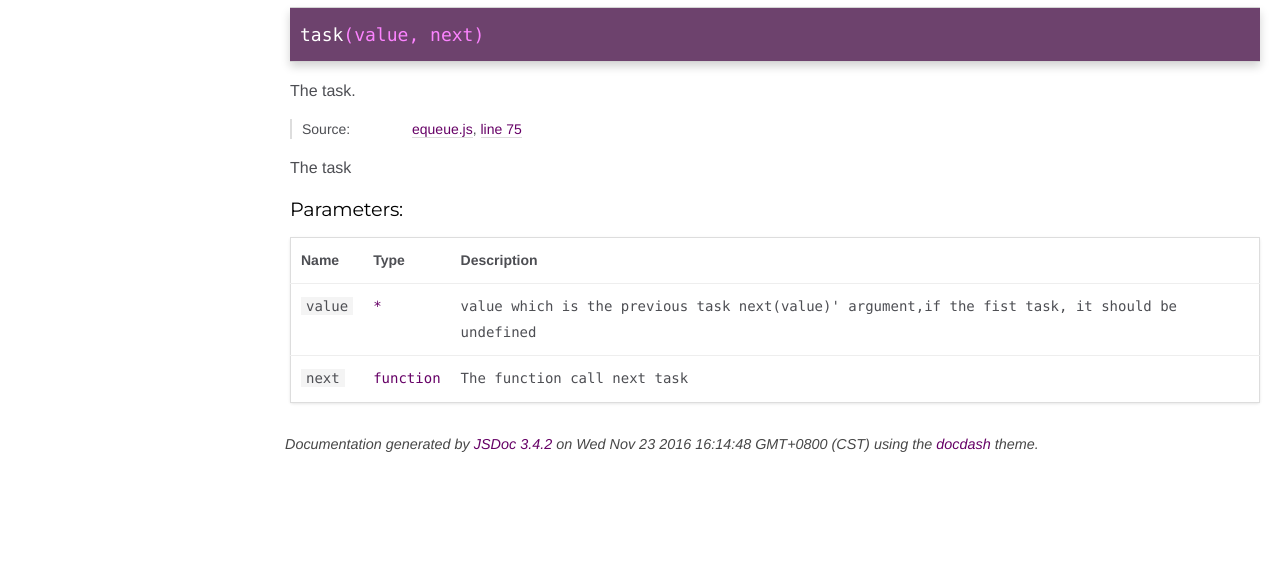
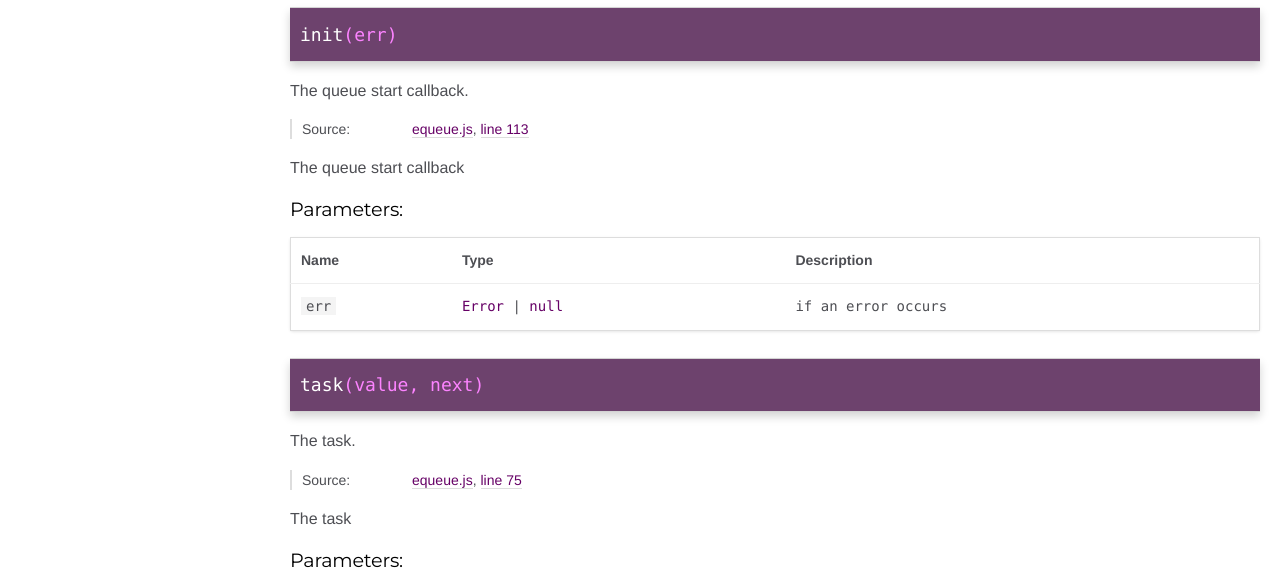
Before and after one commit to axetroy/equeue, a website built with webpack: page docs/global.html in a window 1280 px wide. Shown: the part 167-751 px from the top of the page. Built offline with nearby package versions, Linux system fonts and the light colour scheme.

Commit message:
doc: update doc

```diff
--- a/docs/global.html
+++ b/docs/global.html
@@ -111,6 +111,144 @@
 
 
         <h3 class="subsection-title">Type Definitions</h3>
+
+
+
+
+
+
+    <h4 class="name" id="init"><span class="type-signature"></span>init<span class="signature">(err)</span><span class="type-signature"></span></h4>
+
+
+    <p class="summary">The queue start callback.</p>
+
+
+
+
+
+<dl class="details">
+
+
+    <dt class="tag-source">Source:</dt>
+    <dd class="tag-source"><ul class="dummy"><li>
+        <a href="equeue.js.html">equeue.js</a>, <a href="equeue.js.html#line113">line 113</a>
+    </li></ul></dd>
+
+
+
+
+
+
+
+
+
+
+
+
+
+
+
+
+
+
+
+
+
+
+
+
+
+
+
+
+
+
+
+</dl>
+
+
+
+
+
+<div class="description">
+    The queue start callback
+</div>
+
+
+
+
+
+
+
+
+
+
+
+    <h5>Parameters:</h5>
+
+
+<table class="params">
+    <thead>
+    <tr>
+
+        <th>Name</th>
+
+
+        <th>Type</th>
+
+
+
+
+
+        <th class="last">Description</th>
+    </tr>
+    </thead>
+
+    <tbody>
+
+
+        <tr>
+
+                <td class="name"><code>err</code></td>
+
+
+            <td class="type">
+
+
+<span class="param-type">Error</span>
+|
+
+<span class="param-type">null</span>
+
+
+
+            </td>
+
+
+
+
+
+            <td class="description last">if an error occurs</td>
+        </tr>
+
+
+    </tbody>
+</table>
+
+
+
+
+
+
+
+
+
+
+
+
+
+
+
 
 
 
@@ -286,7 +424,7 @@
 <br class="clear">
 
 <footer>
-    Documentation generated by <a href="https://github.com/jsdoc3/jsdoc">JSDoc 3.4.2</a> on Wed Nov 23 2016 16:14:48 GMT+0800 (CST) using the <a href="https://github.com/clenemt/docdash">docdash</a> theme.
+    Documentation generated by <a href="https://github.com/jsdoc3/jsdoc">JSDoc 3.4.3</a> on Fri Nov 25 2016 00:36:00 GMT+0800 (CST) using the <a href="https://github.com/clenemt/docdash">docdash</a> theme.
 </footer>
 
 <script>prettyPrint();</script>
--- a/package.json
+++ b/package.json
@@ -10,7 +10,7 @@
     "build:es6": "webpack --display-error-details --progress --colors --es6",
     "watch": "webpack --display-error-details --progress --colors --watch --es5",
     "coverage": "istanbul cover ./**/*.js",
-    "doc": "yarn run build:es6 && jsdoc dist/equeue.js -c jsdoc.conf.json --readme ./README.md && yarn run build"
+    "doc": "yarn run build:es6 && ./node_modules/.bin/jsdoc dist/equeue.js -c jsdoc.conf.json --readme ./README.md && yarn run build"
   },
   "author": "axetroy",
   "license": "MIT",
@@ -27,6 +27,7 @@
     "docdash": "^0.4.0",
     "gulp": "^3.9.1",
     "istanbul": "^0.4.5",
+    "jsdoc": "^3.4.3",
     "jsdocs": "^0.1.0",
     "mocha": "^3.0.2",
     "requirejs": "^2.3.2",
```
Also changed, not shown: docs/Queue.html (+64 -3 lines), docs/equeue.js.html (+17 -4 lines), docs/index.html (+8 -4 lines), 1 other file.
